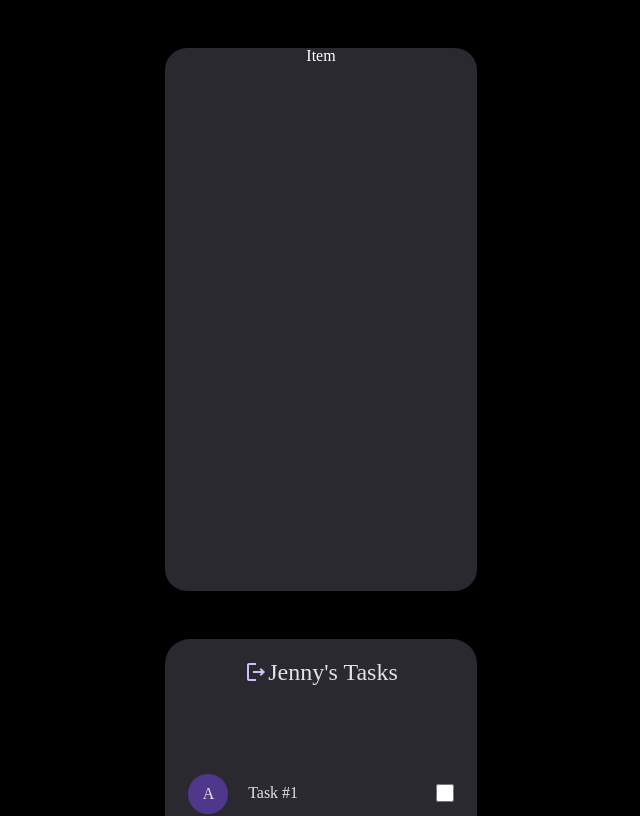
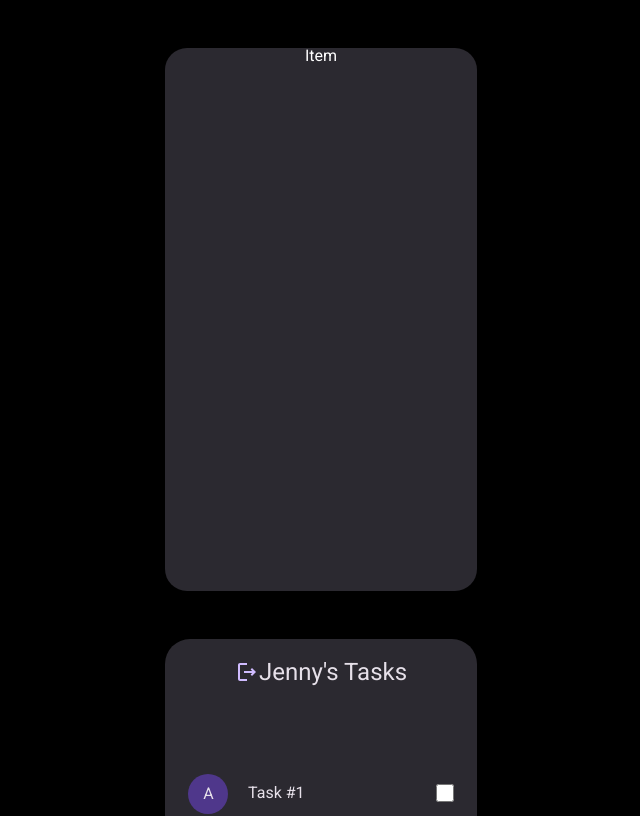
Before and after one commit to AsemBq/task_management, a React (Vite) app: page / in a window 1280 px wide. Shown: the top 816 px of the page, without its empty margins (319-959 px from the left). Built offline with nearby package versions, Linux system fonts and the light colour scheme.

Commit message:
[feat] set roboto font-family on body

```diff
--- a/index.html
+++ b/index.html
@@ -6,6 +6,11 @@
   <link rel="icon" type="image/svg+xml" href="/vite.svg" />
   <meta name="viewport" content="width=device-width, initial-scale=1.0" />
   <title>Sepehr | A Modern Task Management App</title>
+  <link rel="preconnect" href="https://fonts.googleapis.com">
+  <link rel="preconnect" href="https://fonts.gstatic.com" crossorigin>
+  <link
+    href="https://fonts.googleapis.com/css2?family=Lato:ital,wght@0,100;0,300;0,400;0,700;0,900;1,100;1,300;1,400;1,700;1,900&family=Roboto:ital,wght@0,100;0,300;0,400;0,500;0,700;0,900;1,100;1,300;1,400;1,500;1,700;1,900&display=swap"
+    rel="stylesheet">
 </head>
 
 <body>
--- a/src/assets/css/index.css
+++ b/src/assets/css/index.css
@@ -0,0 +1,3 @@
+body {
+  font-family: 'Roboto';
+}
```
